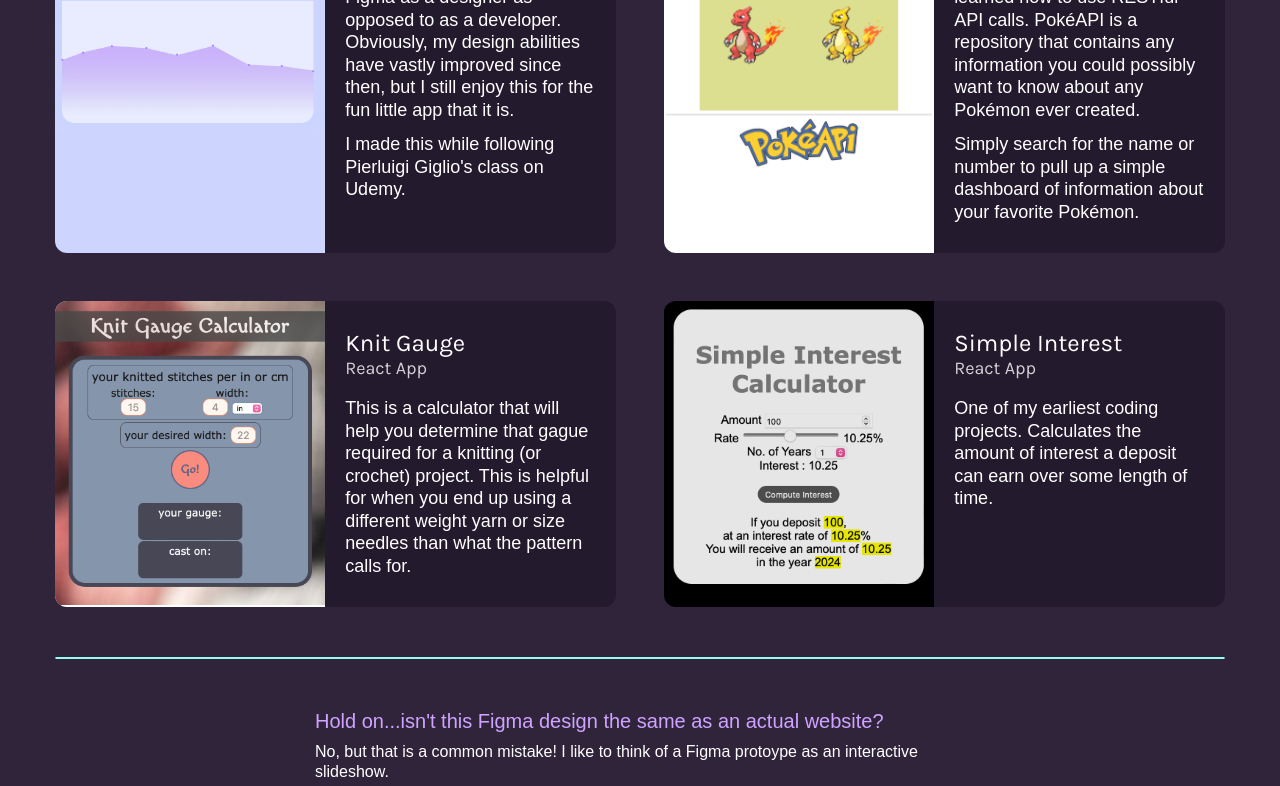
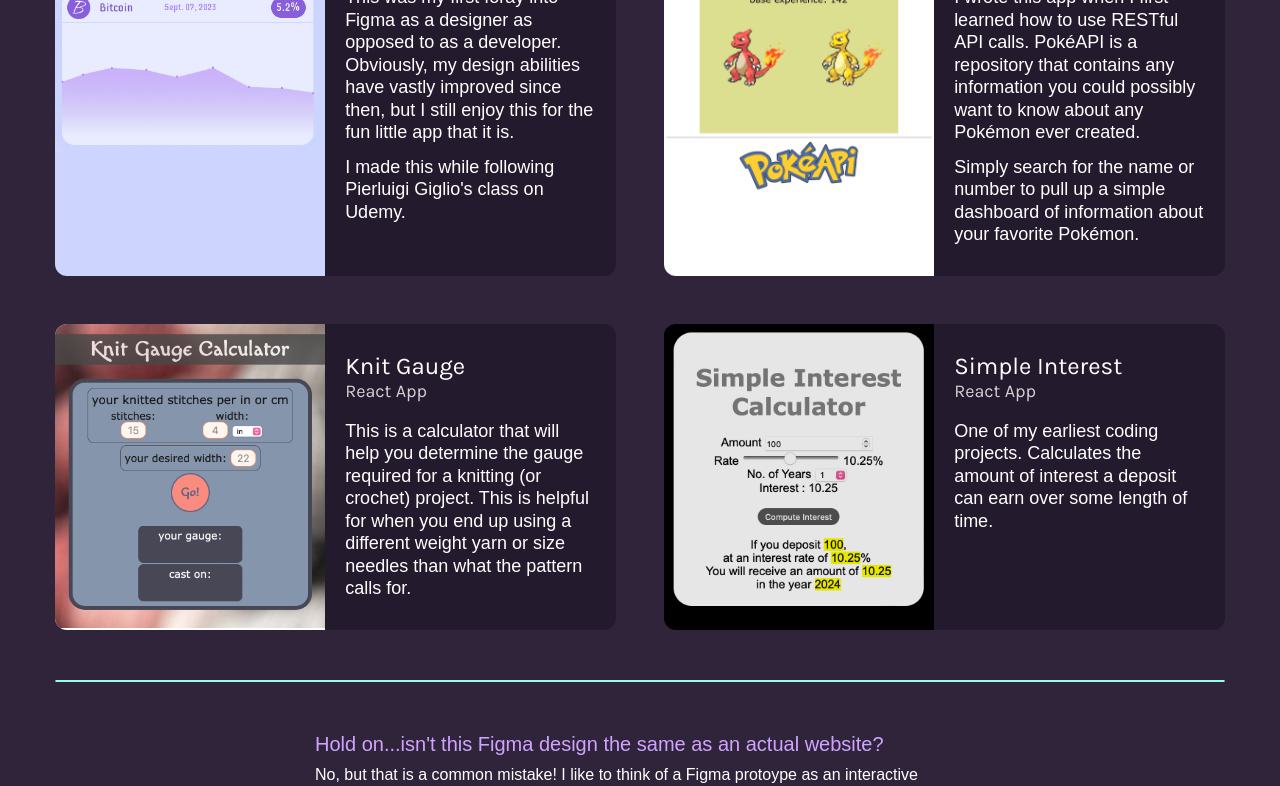
Before and after one commit to colleenmmalone/portfolio, a React (Create React App) app: page /gallery in a window 1280 px wide. Shown: the part 1686-2472 px from the top of the page. Built offline with nearby package versions, Linux system fonts and the light colour scheme.

Commit message:
fixing typos

```diff
--- a/src/components/ProjectHighlights/index.js
+++ b/src/components/ProjectHighlights/index.js
@@ -9,7 +9,7 @@ const ProjectHighlights = () => {
 
     return (
         <>
-            <Title className='text-3xl sm:text-[42px]'>
+            <Title className='text-3xl sm:text-[42px] pb-6'>
                 Project Highlights
             </Title >
 
--- a/src/pages/AboutMe/index.js
+++ b/src/pages/AboutMe/index.js
@@ -58,14 +58,13 @@ const AboutMe = () => {
               <div className={`flex space-x-3 text-2xl mx-auto text-dark opacity-80`}>
 
                 <i className="bx bx-palette" />
-                {/* <i className="bx bx-brain" /> */}
                 <i className="bx bx-bulb " />
                 <i className="bx bx-palette " />
 
               </div>
 
               <p>
-                And while I have a lot of technical ability, I am also creative! If anyone tells you there is no creativity in coding or chemistry, ignore them. It has always existed in my career. Now that I am venturing into UX Design, I am able to stretch my creative muscles even further. I excel where tech and creativity meet.
+                And while I have plenty of technical ability, I am also creative! If anyone tells you there is no creativity in coding or chemistry, ignore them. It has always existed in my career. Now that I am venturing into UX Design, I am able to stretch my creative muscles even further and continue to excel where tech and creativity meet.
               </p>
 
             </div>
--- a/src/utils/Projects/index.js
+++ b/src/utils/Projects/index.js
@@ -22,7 +22,7 @@ const Projects = [
         paragraphs: [
             "This is my very first SwiftUI iOS app! It is an idle clicker boba tea shop. ",
             "An idle clicker style of game where the user continually unlocks upgrades to increase profits. But as the profits increase, so do the costs of the upgrades...",
-            'I  am using \'s icon "Boba" from TheNounProject.com and recolored it in Figma to match the recipes I chose.'
+            'I am using Andre Buand\'s icon "Boba" from TheNounProject.com and recolored it in Figma to match the recipes I chose.'
         ]
     },
     {
@@ -103,7 +103,7 @@ const Projects = [
         tech: 'React App',
         bg: 'bg-white',
         paragraphs: [
-            "This is a calculator that will help you determine that gague required for a knitting (or crochet) project. This is helpful for when you end up using a different weight yarn or size needles than what the pattern calls for.",
+            "This is a calculator that will help you determine the gauge required for a knitting (or crochet) project. This is helpful for when you end up using a different weight yarn or size needles than what the pattern calls for.",
         ]
     },
     {
```
